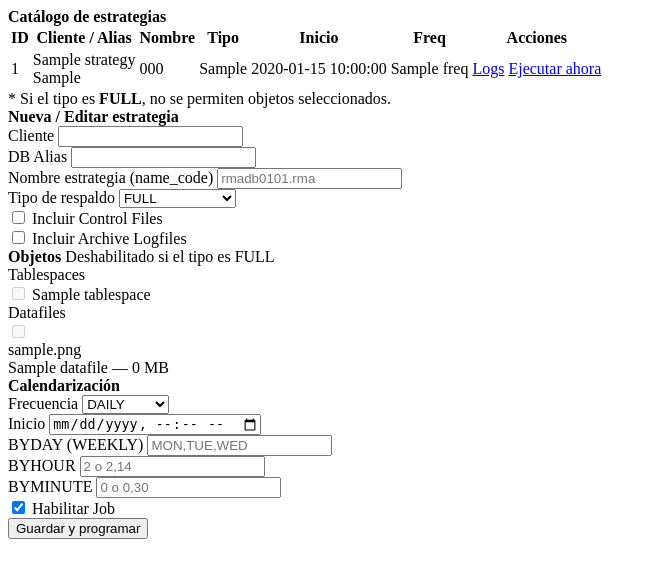
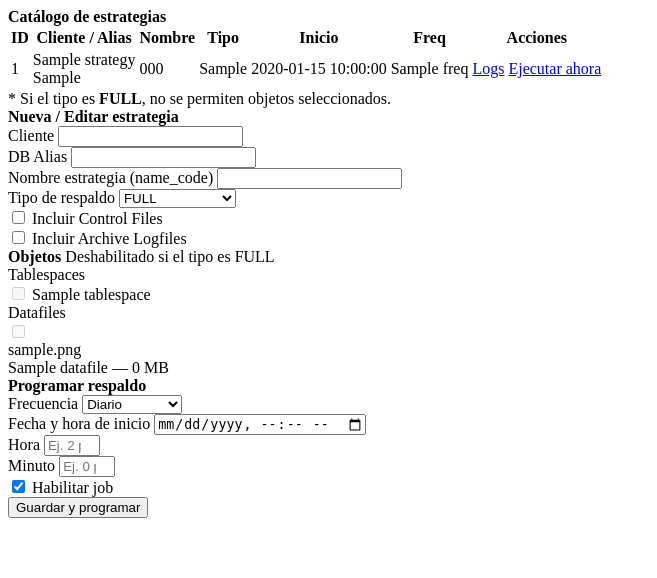
Before and after one commit to AlphaK03/NARC_ABD2, a PHP site: the page made by web/views/strategies.php in a window 1280 px wide. Shown: the top 578 px of the page, without its empty margins (0-657 px from the left). Run offline with PHP 8.4, Linux system fonts and the light colour scheme; the template is opened without the code that fills it: most values are stand-ins (such as "Sample title", 1, 10 or a date in 2020); data that the repository does not hold is empty.

Commit message:
Avance 2

```diff
--- a/web/views/strategies.php
+++ b/web/views/strategies.php
@@ -55,15 +55,18 @@
         <div class="row g-3">
           <div class="col-md-6">
             <label class="form-label">Cliente</label>
-            <input class="form-control" name="client_name" required>
+<input class="form-control" name="client_name"
+       value="<?= htmlspecialchars($_SESSION['db_user'] ?? '') ?>" readonly>
           </div>
           <div class="col-md-6">
             <label class="form-label">DB Alias</label>
-            <input class="form-control" name="db_alias" required>
-          </div>
+<input class="form-control" name="db_alias"
+       value="<?= htmlspecialchars($_SESSION['db_conn'] ?? '') ?>" readonly>          </div>
           <div class="col-md-8">
             <label class="form-label">Nombre estrategia (name_code)</label>
-            <input class="form-control" name="name_code" placeholder="rmadb0101.rma" required>
+<input class="form-control" name="name_code"
+       value="<?= htmlspecialchars(getNextStrategyName()) ?>"
+       readonly>
           </div>
           <div class="col-md-4">
             <label class="form-label">Tipo de respaldo</label>
@@ -134,42 +137,78 @@
           <!-- Calendarización -->
 <div class="col-12">
   <div class="border rounded p-2">
-              <strong>Calendarización</strong>
+    <strong>Programar respaldo</strong>
     <div class="row mt-2 g-2">
-                <div class="col-md-4">
+
+      <!-- Tipo de frecuencia -->
+      <div class="col-md-6">
         <label class="form-label">Frecuencia</label>
-                  <select class="form-select" name="freq">
-                    <option value="DAILY">DAILY</option>
-                    <option value="WEEKLY">WEEKLY</option>
-                    <option value="MONTHLY">MONTHLY</option>
-                    <option value="ONCE">ONCE</option>
+        <select class="form-select" name="freq" id="freq" onchange="toggleFrequencyFields()">
+          <option value="DAILY">Diario</option>
+          <option value="WEEKLY">Semanal</option>
+          <option value="MONTHLY">Mensual</option>
+          <option value="ONCE">Una sola vez</option>
         </select>
       </div>
-                <div class="col-md-8">
-                  <label class="form-label">Inicio</label>
+
+      <!-- Fecha y hora -->
+      <div class="col-md-6">
+        <label class="form-label">Fecha y hora de inicio</label>
         <input class="form-control" type="datetime-local" name="start_time" required>
       </div>
+
+      <!-- Días de la semana -->
+      <div class="col-12" id="daysOfWeek">
+        <label class="form-label mb-1">Días de la semana</label>
+        <div class="d-flex flex-wrap gap-2">
+          <?php
+            $days = ['MON'=>'Lun','TUE'=>'Mar','WED'=>'Mié','THU'=>'Jue','FRI'=>'Vie','SAT'=>'Sáb','SUN'=>'Dom'];
+            foreach ($days as $code=>$label): ?>
+              <div class="form-check form-check-inline">
+                <input class="form-check-input" type="checkbox" value="<?= $code ?>" id="d_<?= $code ?>" onchange="updateDaysField()">
+                <label class="form-check-label" for="d_<?= $code ?>"><?= $label ?></label>
+              </div>
+          <?php endforeach; ?>
+        </div>
+        <input type="hidden" name="byday" id="byday" value="">
+      </div>
+
+      <!-- Hora y minuto -->
       <div class="col-md-4">
-                  <label class="form-label">BYDAY (WEEKLY)</label>
-                  <input class="form-control" name="byday" placeholder="MON,TUE,WED">
+        <label class="form-label">Hora</label>
+        <input type="number" name="byhour" id="byhour" min="0" max="23" class="form-control" placeholder="Ej. 2 para 2:00 AM">
       </div>
       <div class="col-md-4">
-                  <label class="form-label">BYHOUR</label>
-                  <input class="form-control" name="byhour" placeholder="2 o 2,14">
+        <label class="form-label">Minuto</label>
+        <input type="number" name="byminute" id="byminute" min="0" max="59" class="form-control" placeholder="Ej. 0 para en punto">
       </div>
-                <div class="col-md-4">
-                  <label class="form-label">BYMINUTE</label>
-                  <input class="form-control" name="byminute" placeholder="0 o 0,30">
-                </div>
-                <div class="col-12">
+      <div class="col-md-4 d-flex align-items-end">
         <div class="form-check">
           <input class="form-check-input" type="checkbox" name="enabled" id="enabled" checked>
-                    <label class="form-check-label" for="enabled">Habilitar Job</label>
+          <label class="form-check-label" for="enabled">Habilitar job</label>
+        </div>
+      </div>
+
     </div>
   </div>
 </div>
-            </div>
-          </div>
+
+<script>
+function toggleFrequencyFields() {
+  const freq = document.getElementById('freq').value;
+  document.getElementById('daysOfWeek').style.display = (freq === 'WEEKLY') ? 'block' : 'none';
+}
+
+function updateDaysField() {
+  const selected = [];
+  document.querySelectorAll('#daysOfWeek input[type=checkbox]:checked')
+    .forEach(chk => selected.push(chk.value));
+  document.getElementById('byday').value = selected.join(',');
+}
+
+toggleFrequencyFields();
+</script>
+
 
         </div>
       </div>
```
Also changed, not shown: oracle/bk_pkg.sql (+25 -17 lines), test_oci.php.txt (added, +12 -0 lines), web/dao.php (+35 -17 lines), web/index.php (+45 -0 lines), web/views/logs.php (+14 -7 lines). Lines whose indentation alone changed are shown as unchanged.
